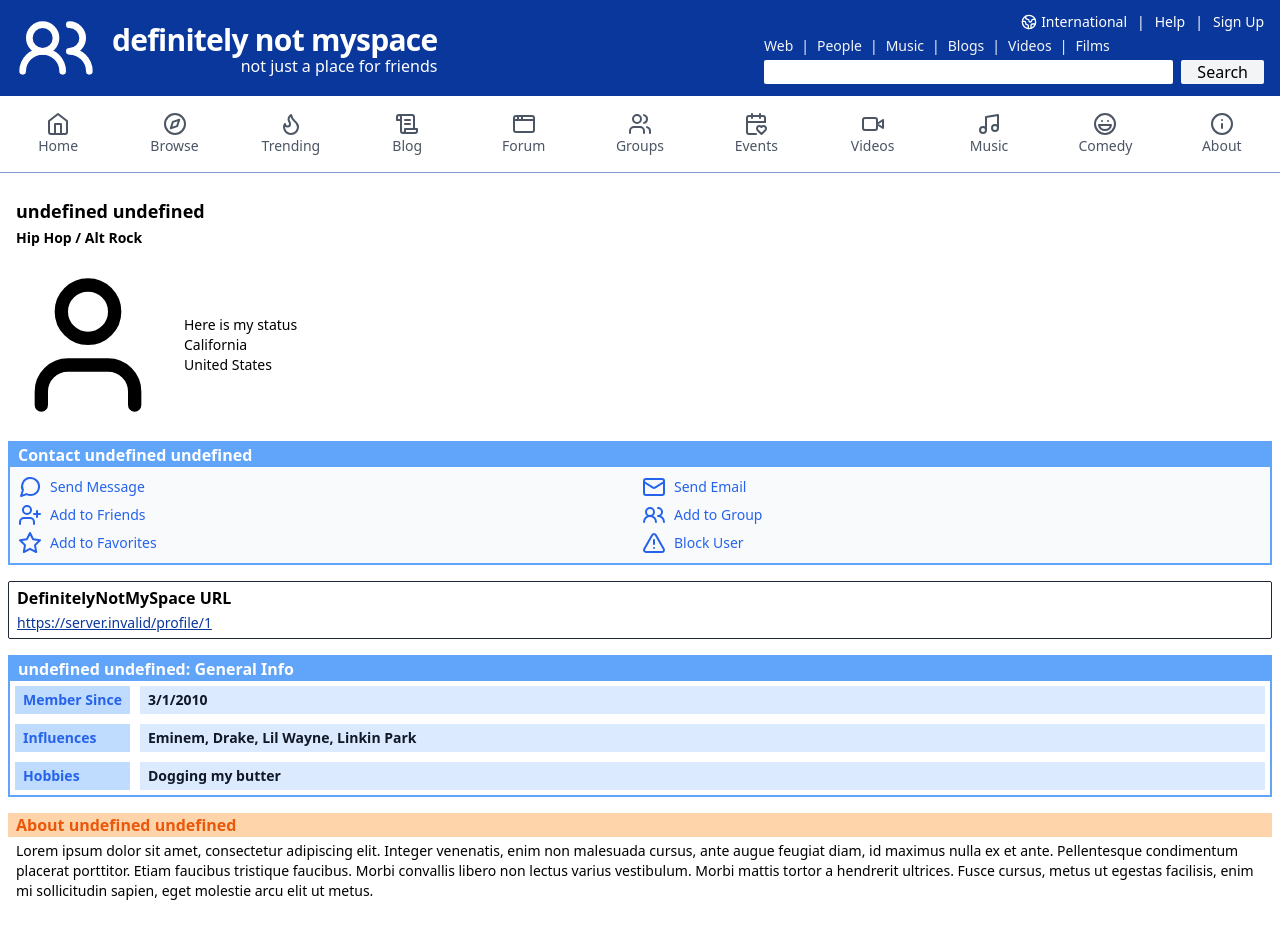
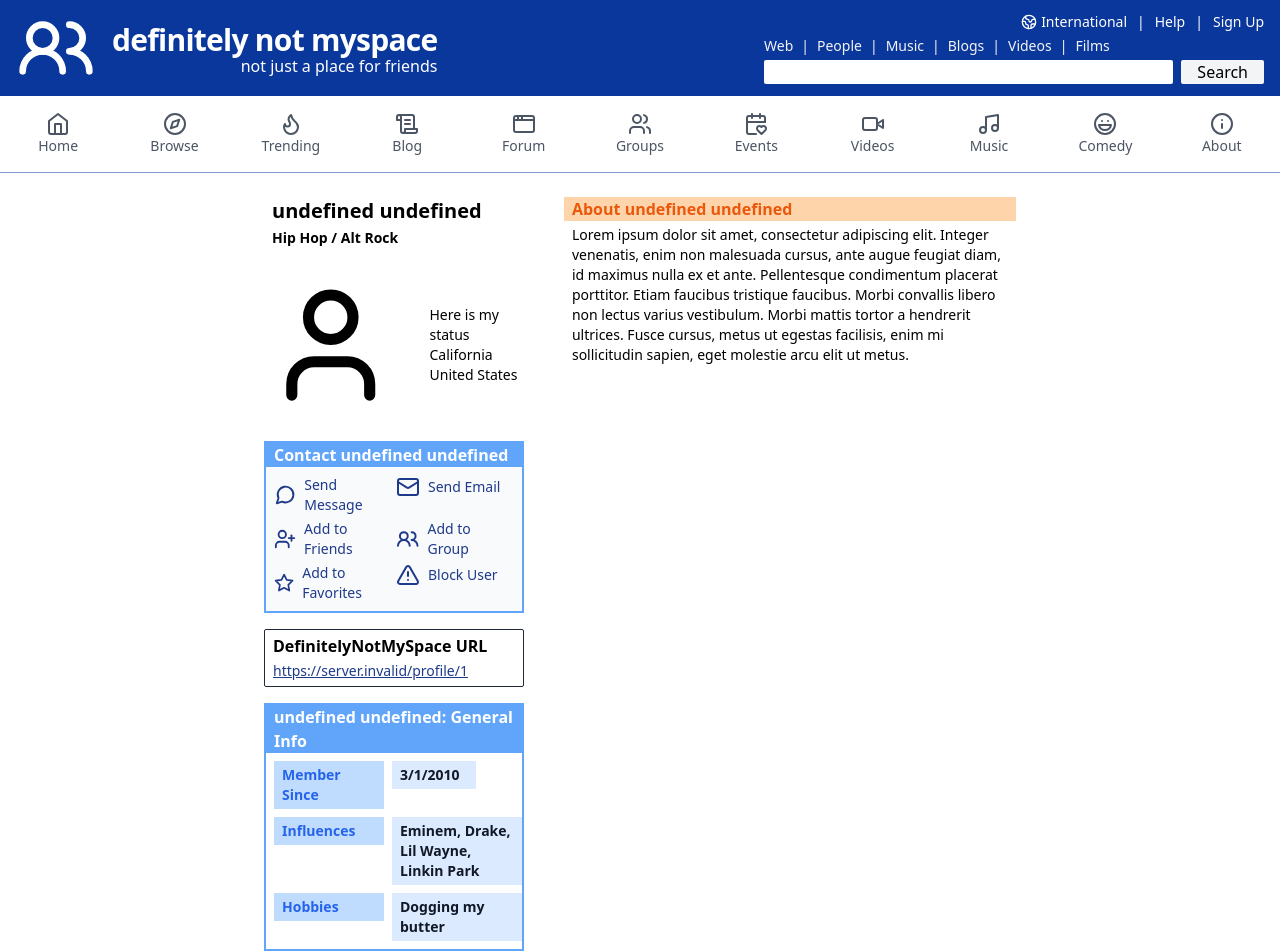
Before and after one commit to pn-code/probable-memory, a Next.js app: page /profile/1 in a window 1280 px wide. Shown: the top 952 px of the page. Before the commit the page ends 917 px from the top, so only its background shows below. Built offline with nearby package versions, Linux system fonts and the light colour scheme; no server answers; the database is empty.

Commit message:
Added desktop styles

```diff
--- a/app/profile/[userId]/page.tsx
+++ b/app/profile/[userId]/page.tsx
@@ -30,7 +30,6 @@ export default function ProfilePage({
 }) {
     const HOST_URL = process.env.NEXT_PUBLIC_HOST_URL;
 
-    console.log(HOST_URL);
     const [userData, setUserData] = useState<UserData>();
     const userFullName = `${userData?.firstName} ${userData?.lastName}`;
 
@@ -46,21 +45,23 @@ export default function ProfilePage({
     }, []);
 
     return (
-        <main className="flex flex-col px-2 gap-4 py-4">
+        <main className="xl:mx-[20%] flex flex-col px-2 gap-4 py-4 md:flex-row md:gap-10">
             {/* Left Side */}
-            <section className="flex flex-col gap-4">
+            <section className="md:w-[460px] flex flex-col gap-4">
                 {/* Profile Section */}
-
-                {/* Music Preferences */}
+                <div className="flex flex-col gap-4">
+                    {/* Name & Music Preferences */}
                     <section className="px-2">
-                    <h2 className="font-semibold text-lg">{userFullName}</h2>
+                        <h2 className="font-bold text-xl">
+                            {userFullName}
+                        </h2>
                         <span className="text-sm font-semibold">
                             Hip Hop / Alt Rock
                         </span>
                     </section>
 
                     {/* User Picture, Status, and Location */}
-                <section className="flex gap-4 items-center">
+                    <section className="w-full flex gap-8 items-center">
                         <User size={160} />
 
                         <div className="block text-sm">
@@ -69,6 +70,8 @@ export default function ProfilePage({
                             <p>United States</p>
                         </div>
                     </section>
+                </div>
+
                 {/* Music */}
 
                 {/* Contact Information */}
@@ -76,39 +79,39 @@ export default function ProfilePage({
                     <h3 className="px-2 bg-blue-400 text-white font-semibold">
                         Contact {userFullName}
                     </h3>
-                    <ul className="grid grid-cols-2 gap-1 bg-gray-50 p-2 text-blue-600">
+                    <ul className="grid grid-cols-2 gap-1 bg-gray-50 p-2 text-blue-900">
                         <li>
-                            <div className="w-fit flex gap-2 items-center text-sm font-normal hover:text-blue-800 cursor-pointer">
+                            <div className="w-fit flex gap-2 items-center text-sm font-normal hover:text-blue-500 cursor-pointer">
                                 <MessageCircle />
                                 <p>Send Message</p>
                             </div>
                         </li>
                         <li>
-                            <div className="w-fit flex gap-2 items-center text-sm font-normal hover:text-blue-800 cursor-pointer">
+                            <div className="w-fit flex gap-2 items-center text-sm font-normal hover:text-blue-500 cursor-pointer">
                                 <Mail />
                                 <p>Send Email</p>
                             </div>
                         </li>
                         <li>
-                            <div className="w-fit flex gap-2 items-center text-sm font-normal hover:text-blue-800 cursor-pointer">
+                            <div className="w-fit flex gap-2 items-center text-sm font-normal hover:text-blue-500 cursor-pointer">
                                 <UserPlus />
                                 <p>Add to Friends</p>
                             </div>
                         </li>
                         <li>
-                            <div className="w-fit flex gap-2 items-center text-sm font-normal hover:text-blue-800 cursor-pointer">
+                            <div className="w-fit flex gap-2 items-center text-sm font-normal hover:text-blue-500 cursor-pointer">
                                 <Users2 />
                                 <p>Add to Group</p>
                             </div>
                         </li>
                         <li>
-                            <div className="w-fit flex gap-2 items-center text-sm font-normal hover:text-blue-800 cursor-pointer">
+                            <div className="w-fit flex gap-2 items-center text-sm font-normal hover:text-blue-500 cursor-pointer">
                                 <Star />
                                 <p>Add to Favorites</p>
                             </div>
                         </li>
                         <li>
-                            <div className="w-fit flex gap-2 items-center text-sm font-normal hover:text-blue-800 cursor-pointer">
+                            <div className="w-fit flex gap-2 items-center text-sm font-normal hover:text-blue-500 cursor-pointer">
                                 <AlertTriangle />
                                 <p>Block User</p>
                             </div>
@@ -120,61 +123,59 @@ export default function ProfilePage({
                 <section className="w-full px-2 py-1 border border-gray-800 rounded-sm">
                     <h3 className="font-semibold">DefinitelyNotMySpace URL</h3>
                     <Link
-                        className="text-sm text-navy-blue underline"
+                        className="text-sm text-blue-900 hover:text-blue-500 underline"
                         href={`/profile/${params.userId}`}
                     >{`${HOST_URL}/profile/${params.userId}`}</Link>
                 </section>
 
                 {/* General Info */}
-
-                <section className="border-2 border-blue-400 text-white font-semibold">
+                <section className="h-full w-full border-2 border-blue-400 text-white font-semibold">
                     <h3 className="bg-blue-400 px-2">
                         {userFullName}: General Info
                     </h3>
-                    <table className="w-full h-full">
-                        <tr>
-                            <th>
-                                <div className="w-[115px] text-left bg-blue-200 text-blue-600 m-1 py-1 px-2 text-sm">
+                    <div className="w-full p-1">
+                        <div className="flex w-full">
+                            <div>
+                                <div className="w-[110px] text-left bg-blue-200 text-blue-600 m-1 py-1 px-2 text-sm">
                                     Member Since
                                 </div>
-                            </th>
-                            <td className="w-full h-full">
-                                <div className=" text-left bg-blue-100 text-gray-900 m-1 py-1 px-2 text-sm">
+                            </div>
+                            <div>
+                                <div className=" text-left px-2 bg-blue-100 text-gray-900 m-1 py-1 text-sm w-full">
                                     3/1/2010
                                 </div>
-                            </td>
-                        </tr>
-                        <tr>
-                            <th>
-                                <div className="w-[115px] text-left bg-blue-200 text-blue-600 m-1 py-1 px-2 text-sm">
+                            </div>
+                        </div>
+                        <div className="flex w-full">
+                            <div>
+                                <div className="w-[110px] text-left bg-blue-200 text-blue-600 m-1 py-1 px-2 text-sm">
                                     Influences
                                 </div>
-                            </th>
-                            <td className="w-full h-full">
-                                <div className="text-left bg-blue-100 text-gray-900 m-1 py-1 px-2 text-sm">
+                            </div>
+                            <div>
+                                <div className="text-left px-2 bg-blue-100 text-gray-900 m-1 py-1 text-sm w-full">
                                     Eminem, Drake, Lil Wayne, Linkin Park
                                 </div>
-                            </td>
-                        </tr>
-                        <tr>
-                            <th>
-                                <div className="w-[115px] text-left bg-blue-200 text-blue-600 m-1 py-1 px-2 text-sm">
+                            </div>
+                        </div>
+                        <div className="flex w-full">
+                            <div>
+                                <div className="w-[110px] text-left bg-blue-200 text-blue-600 m-1 py-1 px-2 text-sm">
                                     Hobbies
                                 </div>
-                            </th>
-                            <td className="w-full h-full">
-                                <div className="text-left bg-blue-100 text-gray-900 m-1 py-1 px-2 text-sm">
+                            </div>
+                            <div>
+                                <div className="text-left px-2 bg-blue-100 text-gray-900 m-1 py-1 text-sm w-full">
                                     Dogging my butter
                                 </div>
-                            </td>
-                        </tr>
-                    </table>
+                            </div>
+                        </div>
+                    </div>
                 </section>
-                {/* In General Info: Table detailing member since, influences */}
             </section>
 
             {/* Right Side */}
-            <section>
+            <section className="md:w-[800px]">
                 <header>
                     <h3 className="bg-orange-300/60 text-orange-600 font-semibold px-2">
                         About {userFullName}
```
Lines whose indentation alone changed are shown as unchanged.
